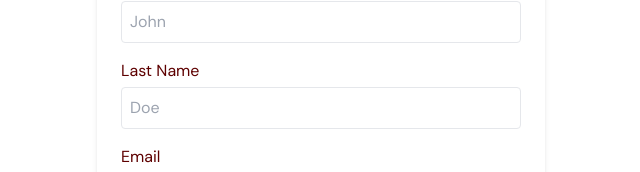
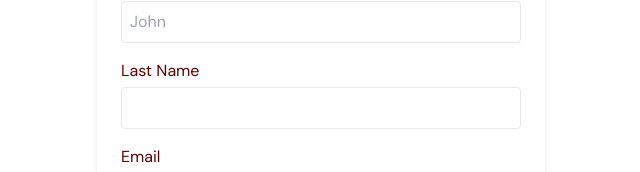
Before and after one commit to Danilka-Akarawita/museMate, a React (Vite) app in the folder museMate/: page / in a window 1280 px wide. Shown: the part 139-311 px from the top of the page, without its empty margins (319-959 px from the left). Built offline with nearby package versions, Linux system fonts and the light colour scheme.

Commit message:
validate detail form

```diff
--- a/museMate/package.json
+++ b/museMate/package.json
@@ -15,7 +15,8 @@
     "framer-motion": "^10.16.4",
     "react": "^18.2.0",
     "react-anchor-link-smooth-scroll": "^1.0.12",
-    "react-dom": "^18.2.0"
+    "react-dom": "^18.2.0",
+    "yup": "^1.3.2"
   },
   "devDependencies": {
     "@types/react": "^18.2.15",
--- a/museMate/src/pages/bookingPage/DetailedForm.tsx
+++ b/museMate/src/pages/bookingPage/DetailedForm.tsx
@@ -1,33 +1,37 @@
 import React from 'react';
-import { Formik, Field, Form, FormikHelpers } from 'formik';
+import { Formik, Field, Form, FormikHelpers,FormikProps,withFormik } from 'formik';
+import * as  yup from 'yup';
 
+
+const personSchema=yup.object().shape({
+    firstName: yup.string().required(),
+  lastName: yup.string(),
+  email:yup.string().email('Invalid email').required('Required'),
+  phone: yup.number()
+  .typeError("That doesn't look like a phone number")
+  .positive("A phone number can't start with a minus")
+  .integer("A phone number can't include a decimal point")
+  .min(8)
+  .required('A phone number is required'),
+  email:yup.string().email('Invalid email').required('Required'),
+})
 interface Values {
   firstName: string;
   lastName: string;
   email: string;
+  phone:string
 }
 
-const DetailedForm = () => {
+
+
+const InnerForm = (props: FormikProps<Values>) => {
+    const { touched, errors, isSubmitting } = props;
   return (
     <div className="max-w-md mx-auto mt-8 p-6 bg-white rounded shadow-md">
       <h1 className="text-2xl font-bold mb-6">Signup</h1>
-      <Formik
-        initialValues={{
-          firstName: '',
-          lastName: '',
-          email: '',
-        }}
-        onSubmit={(
-          values: Values,
-          { setSubmitting }: FormikHelpers<Values>
-        ) => {
-          setTimeout(() => {
-            alert(JSON.stringify(values, null, 2));
-            setSubmitting(false);
-          }, 500);
-        }}
-      >
-        <Form className="space-y-4">
+
+
+        <Form className="space-y-4" noValidate>
           <div className="flex flex-col">
             <label htmlFor="firstName" className="mb-1">
               First Name
@@ -65,6 +69,7 @@ const DetailedForm = () => {
               type="email"
               className="border p-2 rounded"
             />
+            {touched.email && errors.email && <div  className="text-red-500 text-sm">{errors.email}</div>}
           </div>
           <div className="flex flex-col">
             <label htmlFor="PhoneNo" className="mb-1">
@@ -77,6 +82,7 @@ const DetailedForm = () => {
               type="text"
               className="border p-2 rounded"
             />
+            {touched.phone && errors.phone && <div className="text-red-500 text-sm">{errors.phone}</div>}
           </div>
           <div className="flex flex-col">
             <label htmlFor="studio" className="mb-1">
@@ -103,13 +109,51 @@ const DetailedForm = () => {
           <button
             type="submit"
             className="bg-blue-500 text-white py-2 px-4 rounded hover:bg-blue-700"
+            disabled={isSubmitting}
           >
             Submit
           </button>
         </Form>
-      </Formik>
+
+
     </div>
   );
 };
 
-export default DetailedForm;
+interface MyFormProps {
+    initialEmail?: string;
+     // if this passed all the way through you might do this or make a union type
+  }
+
+  // Wrap our form with the withFormik HoC
+  const MyForm = withFormik<MyFormProps, Values>({
+    // Transform outer props into form values
+    mapPropsToValues: props => {
+      return {
+        firstName: '',
+        lastName: ' ',
+        email: ''
+
+      };
+    },
+
+    // Add a custom validation function (this can be async too!)
+    validationSchema:personSchema,
+    handleSubmit: (values, { setSubmitting }) => {
+      setTimeout(() => {
+        alert(JSON.stringify(values, null, 2));
+        setSubmitting(false);
+      }, 1000);
+    }
+
+  })(InnerForm);
+
+  // Use <MyForm /> wherevs
+  const DetailedForm = () => (
+    <div>
+
+      <MyForm  />
+    </div>
+  );
+
+  export default DetailedForm;
```
Also changed, not shown: 1 other file (tests, documents, lock files or other folders).
